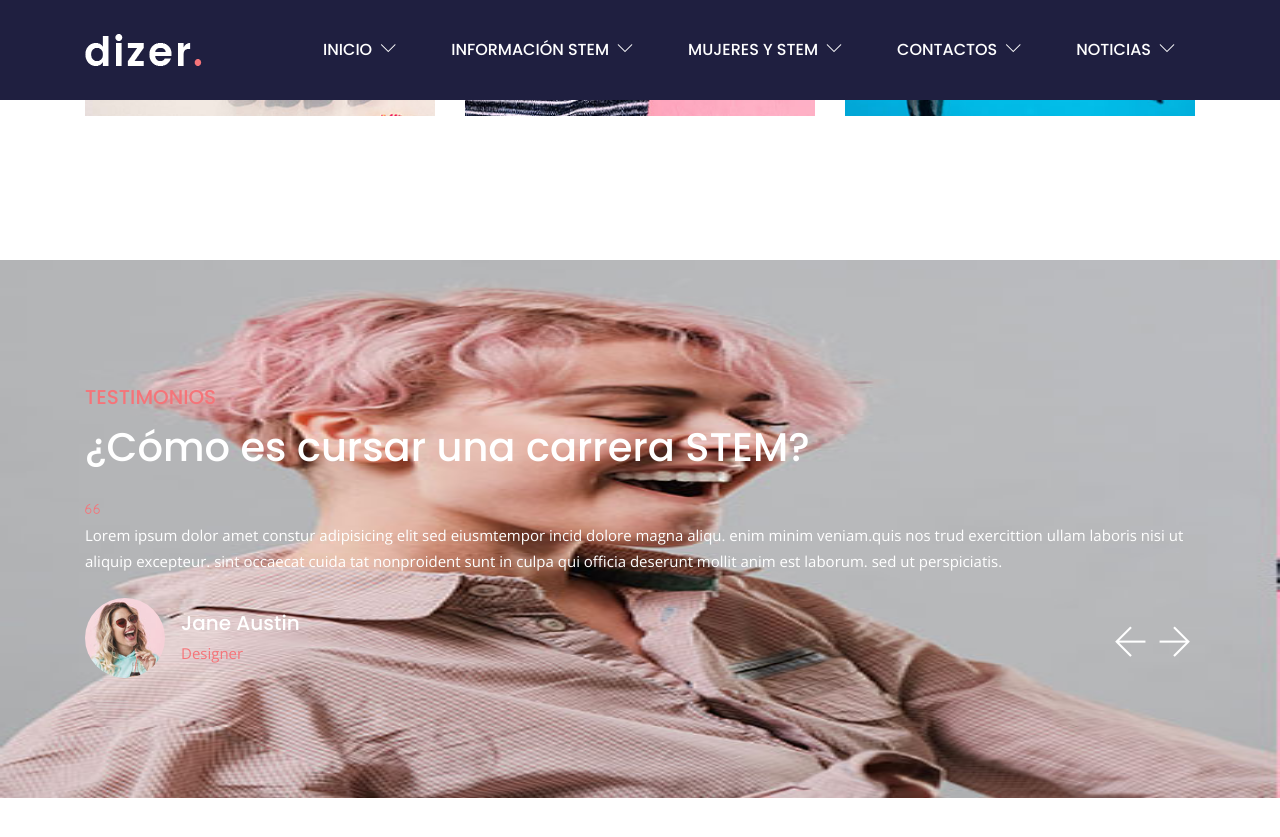
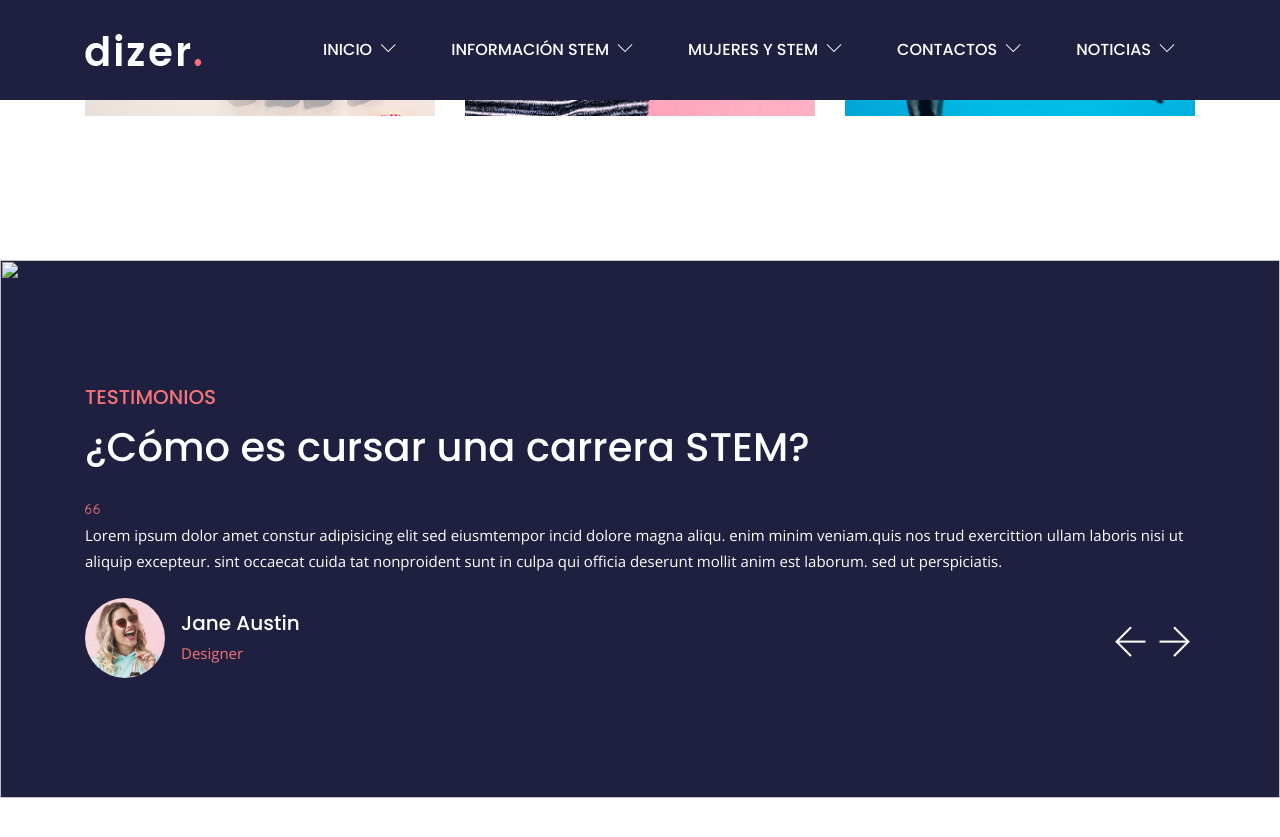
Before and after one commit to estaennosotraspiloto/estaennosotraspiloto, a Jekyll site: the page built from index.html, in a window 1280 px wide and 900 px high, scrolled down 2643 px. Shown: the top 837 px of the window. Built offline with Jekyll 4.4.1, drawn with Linux system fonts in a browser that asks for light colours.

Commit message:
Update from Forestry.io estaennosotraspiloto updated _data/homepage_1.yml

```diff
--- a/_data/homepage_1.yml
+++ b/_data/homepage_1.yml
@@ -27,7 +27,7 @@ testimonial:
   enable: true
   title: " ¿Cómo es cursar una carrera STEM?"
   subtitle: Testimonios
-  bg_image: "/assets/images/team/team-2.jpg"
+  bg_image: ''
   item:
   - name: María Cordero
     designation: 'Estudiante de Ingeniería Civil '
```
